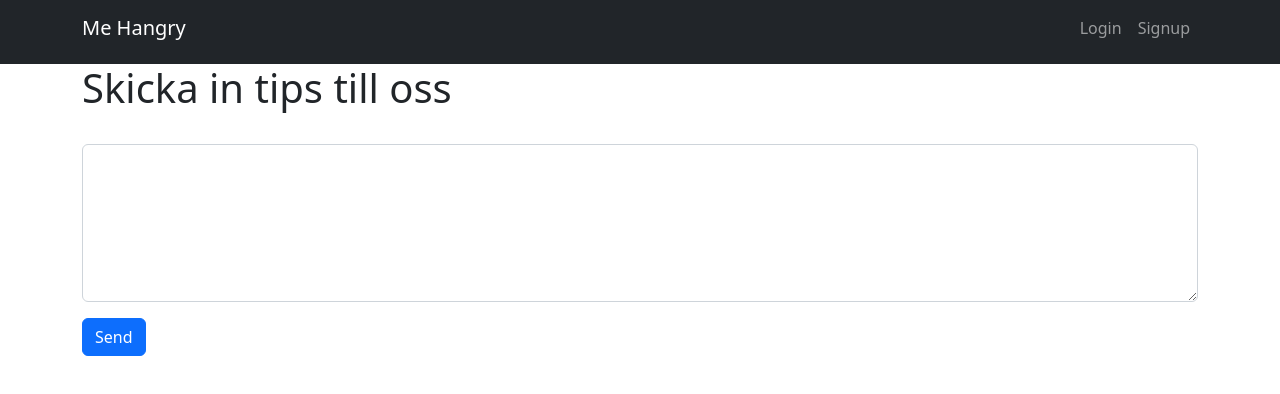
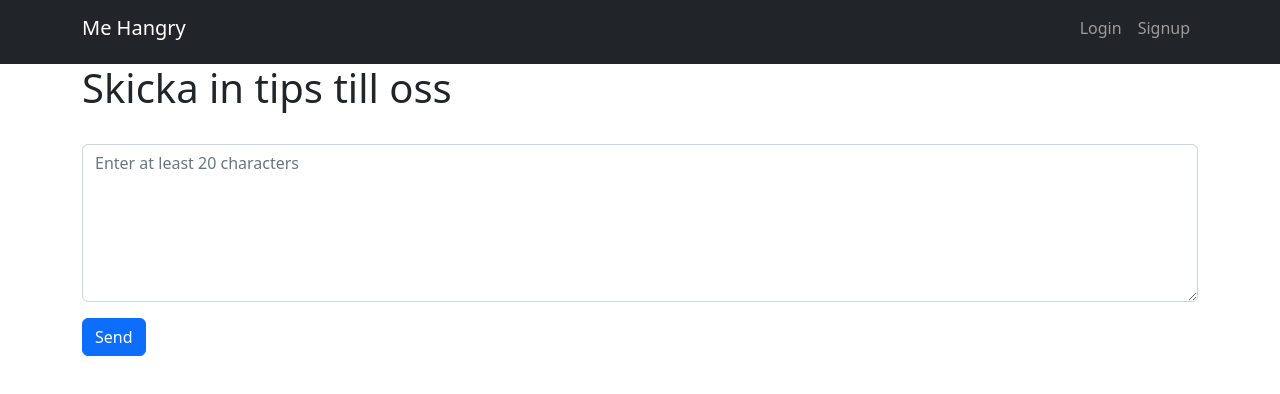
Before and after one commit to bebegom/hangry-app-grupp-10, a React (Vite) app: page /send-tips in a window 1280 px wide. Shown: the top 394 px of the page. Built offline with nearby package versions, Linux system fonts and the light colour scheme; no server answers.

Commit message:
added placeholder text

```diff
--- a/src/components/CreateTipsForm.jsx
+++ b/src/components/CreateTipsForm.jsx
@@ -35,7 +35,7 @@ const CreateTipsForm = () => {
                             value: 20,
                             message: 'gotta give us more than that',
                         },
-                    })} as='textarea' rows={6} />
+                    })} as='textarea' rows={6} placeholder="Enter at least 20 characters" />
                     {errors.message && <span>{errors.message.message}</span>}
                 </Form.Group>
 
```
